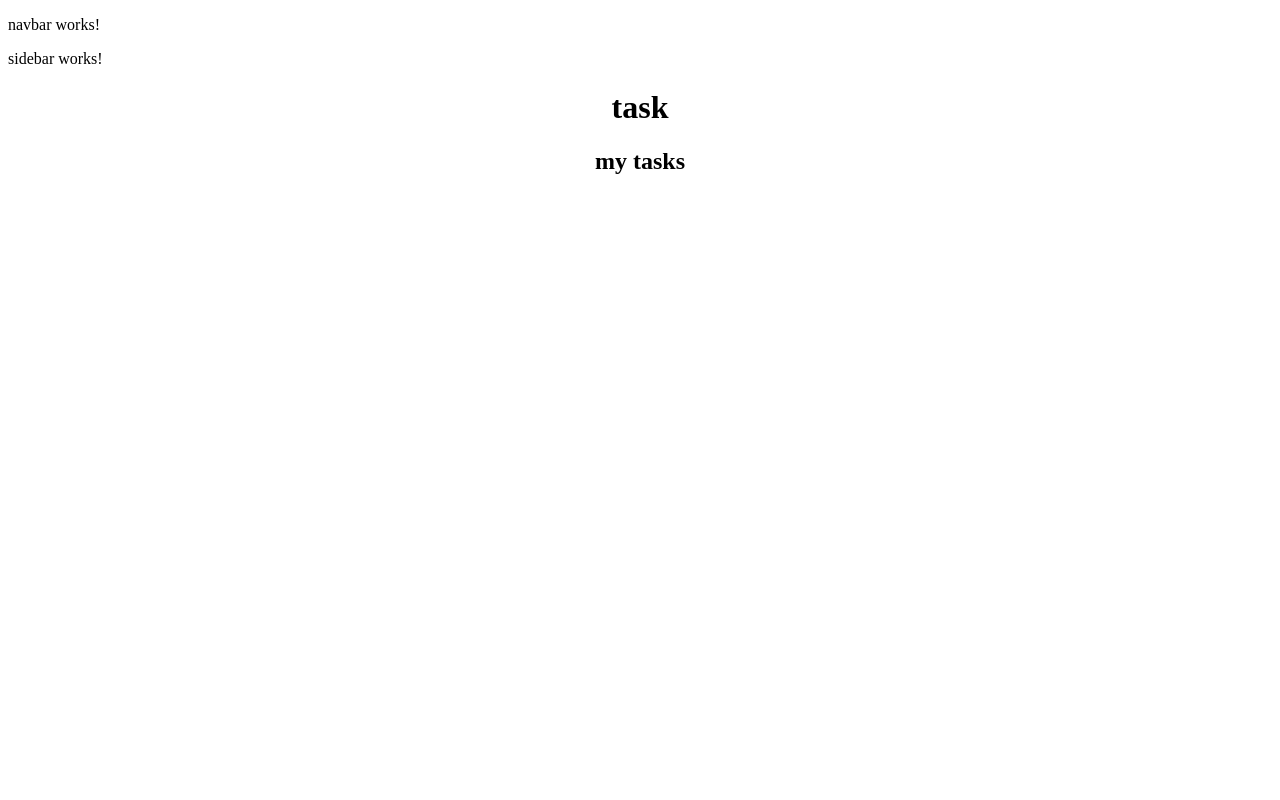
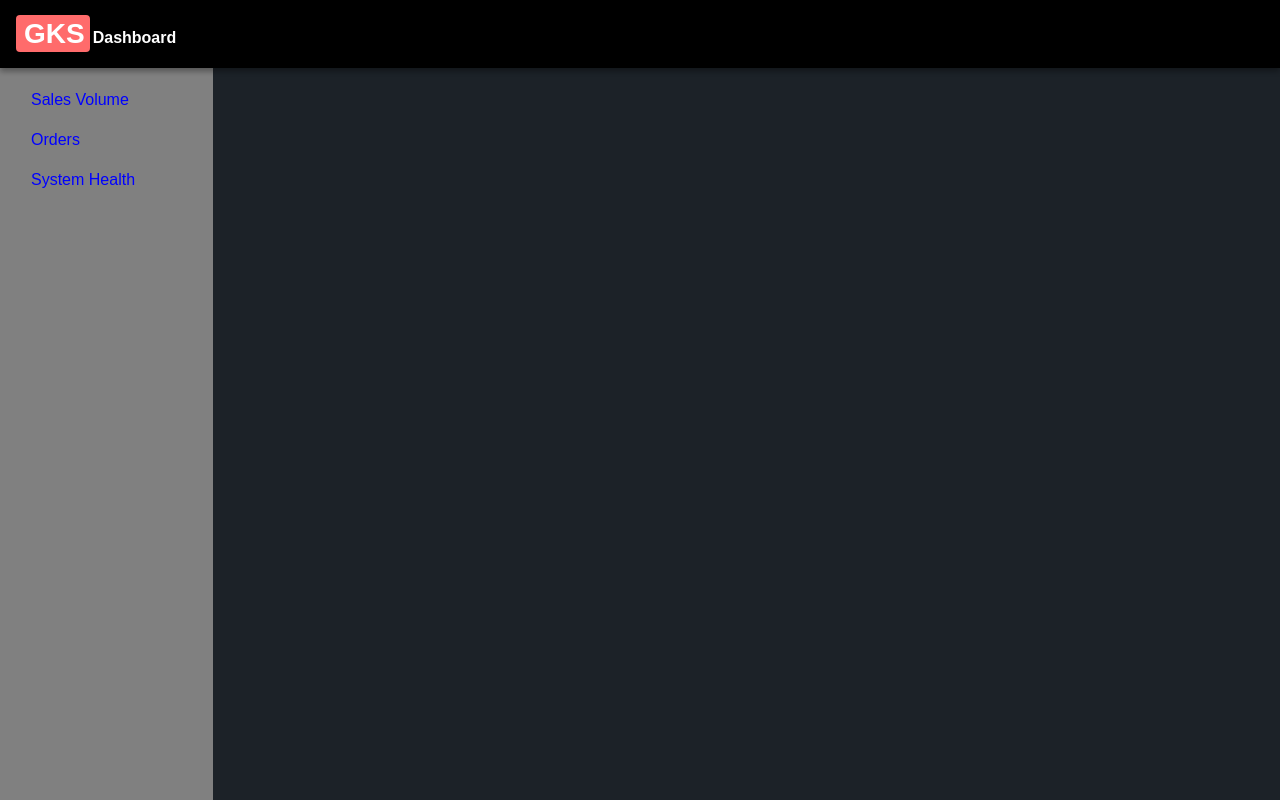
Before and after one commit to waleedbinkhalid74/angulardashboard, an Angular app: page / in a window 1280 px wide. Built offline with nearby package versions, Linux system fonts and the light colour scheme.

Commit message:
Added some CSS and HTML.

```diff
--- a/angular.json
+++ b/angular.json
@@ -24,9 +24,15 @@
               "src/assets"
             ],
             "styles": [
+              "./node_modules/bootstrap/dist/css/bootstrap.min.css",
               "src/styles.css"
             ],
-            "scripts": []
+            "scripts": [
+              "./node_modules/jquery/dist/jquery.min.js",
+              "./node_modules/popper.js/dist/umd/popper.min.js",
+              "./node_modules/bootstrap/dist/js/bootstrap.min.js",
+              "./node_modules/chart.js/dist/Chart.min.js"
+            ]
           },
           "configurations": {
             "production": {
--- a/src/app/app.component.css
+++ b/src/app/app.component.css
@@ -0,0 +1,14 @@
+#sideBar{
+    height: 100vh;
+    padding-top: 80px;
+    position: fixed;
+    background-color: gray;
+}
+#dashboard{
+    margin-top: 60px;
+
+}
+#navbar{
+    background-color: black!important;
+    box-shadow: 0 3px 6px rgba(0, 0, 0, 0.2), 0 3px 6px rgba(0, 0, 0, 0.2);
+}
--- a/src/app/app.component.html
+++ b/src/app/app.component.html
@@ -1,10 +1,9 @@
-<app-navbar></app-navbar>
-<app-sidebar></app-sidebar>
-<div style="text-align: center;">
-  <h1>
-    {{title}}
-  </h1>
-  <h2>
-    {{subtitle}}
-  </h2>
+<app-navbar id="navbar" class="navbar navbar-dark fixed-top bg-dark"></app-navbar>
+
+<div class="container-fluid">
+  <div class="row" id="mainContent">
+    <app-sidebar id="sideBar" class="col-sm-3 col-md-2 d-none d-sm-block sidebar"></app-sidebar>
+    <div class="col-sm-9" id="dashboard">
+    </div>
+  </div>
 </div>
--- a/src/app/navbar/navbar.component.css
+++ b/src/app/navbar/navbar.component.css
@@ -0,0 +1,18 @@
+.logo{
+    color: white;
+    font-weight: bold;
+    font-size: 1.4em;
+
+}
+
+.logo-left{
+    background-color: #ff6b6b;
+    padding: 3px 5px 3px 8px;
+    border-radius: 4px;
+}
+
+.logo-right{
+    padding: 3px 8px 3px 3px;
+    border-radius: 4px;
+    font-size: medium;
+}
--- a/src/app/navbar/navbar.component.html
+++ b/src/app/navbar/navbar.component.html
@@ -1 +1,4 @@
-<p>navbar works!</p>
+<a class="navbar-brand" href="#">
+    <span class="logo logo-left">GKS</span>
+    <span class="logo logo-right">Dashboard</span>
+</a>
--- a/src/app/sidebar/sidebar.component.html
+++ b/src/app/sidebar/sidebar.component.html
@@ -1 +1,7 @@
-<p>sidebar works!</p>
+<ul class="nav nav-pills flex-column">
+    <li class="nav-item">
+        <a class="nav-link" href="#">Sales Volume</a>
+        <a class="nav-link" href="#">Orders</a>
+        <a class="nav-link" href="#">System Health</a>
+    </li>
+</ul>
--- a/src/index.html
+++ b/src/index.html
@@ -6,6 +6,8 @@
   <base href="/">
   <meta name="viewport" content="width=device-width, initial-scale=1">
   <link rel="icon" type="image/x-icon" href="favicon.ico">
+  <link rel="preconnect" href="https://fonts.gstatic.com">
+  <link href="https://fonts.googleapis.com/css2?family=Roboto&display=swap" rel="stylesheet">
 </head>
 <body>
   <app-root></app-root>
--- a/src/styles.css
+++ b/src/styles.css
@@ -1 +1,30 @@
 /* You can add global styles to this file, and also import other style files */
+*{
+    box-sizing: border-box;
+}
+
+html{
+    height: 100%;
+}
+
+body{
+    font-family: 'Source Sans Pro', sans-serif;
+    background-color: #1C2228;
+    color: #f7fff7;
+    height: 100%;
+}
+a{
+    color: blue;
+}
+
+a:hover{
+    color: blueviolet;
+}
+
+.shadow{
+    box-shadow: 0 8px 12px rgba(0, 0, 0, 0.2), 0 5px 6px rgba(0, 0, 0, 0.3);
+}
+
+.section-container{
+    padding: 30px;
+}
```
